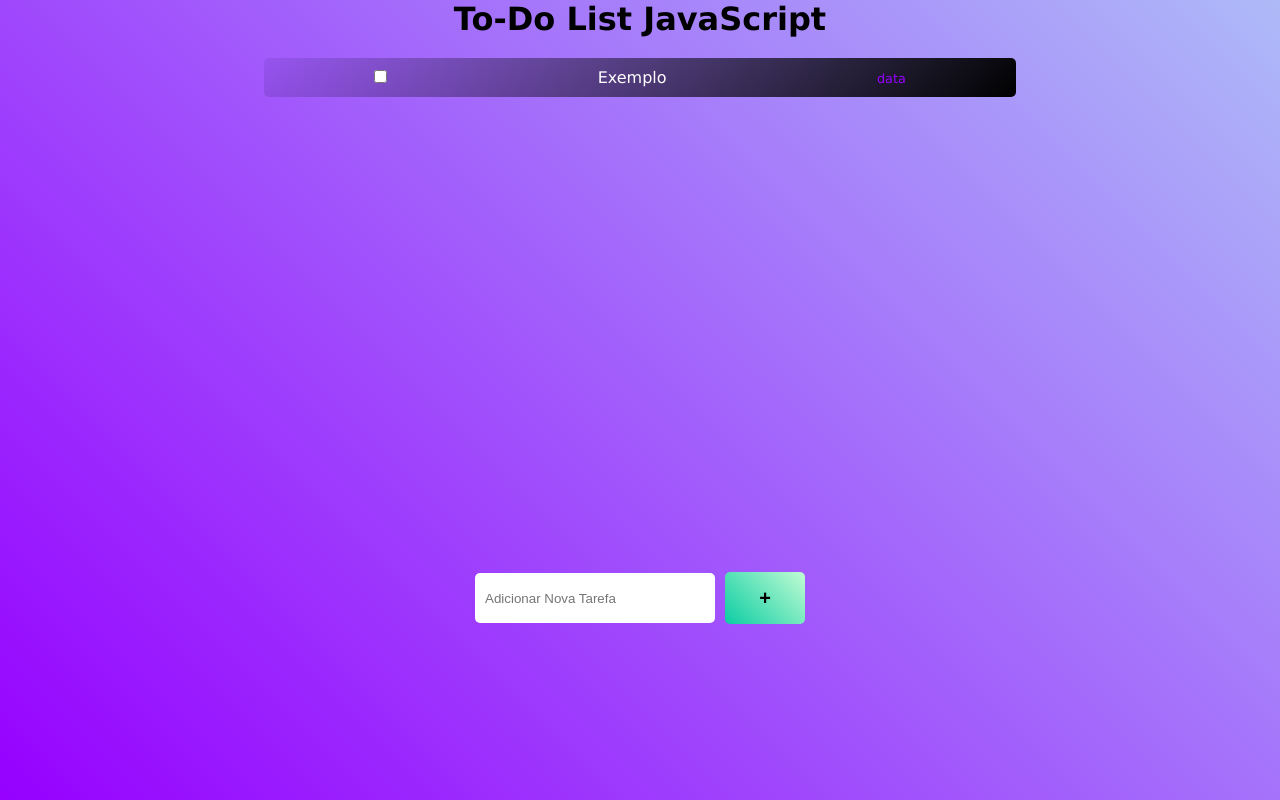
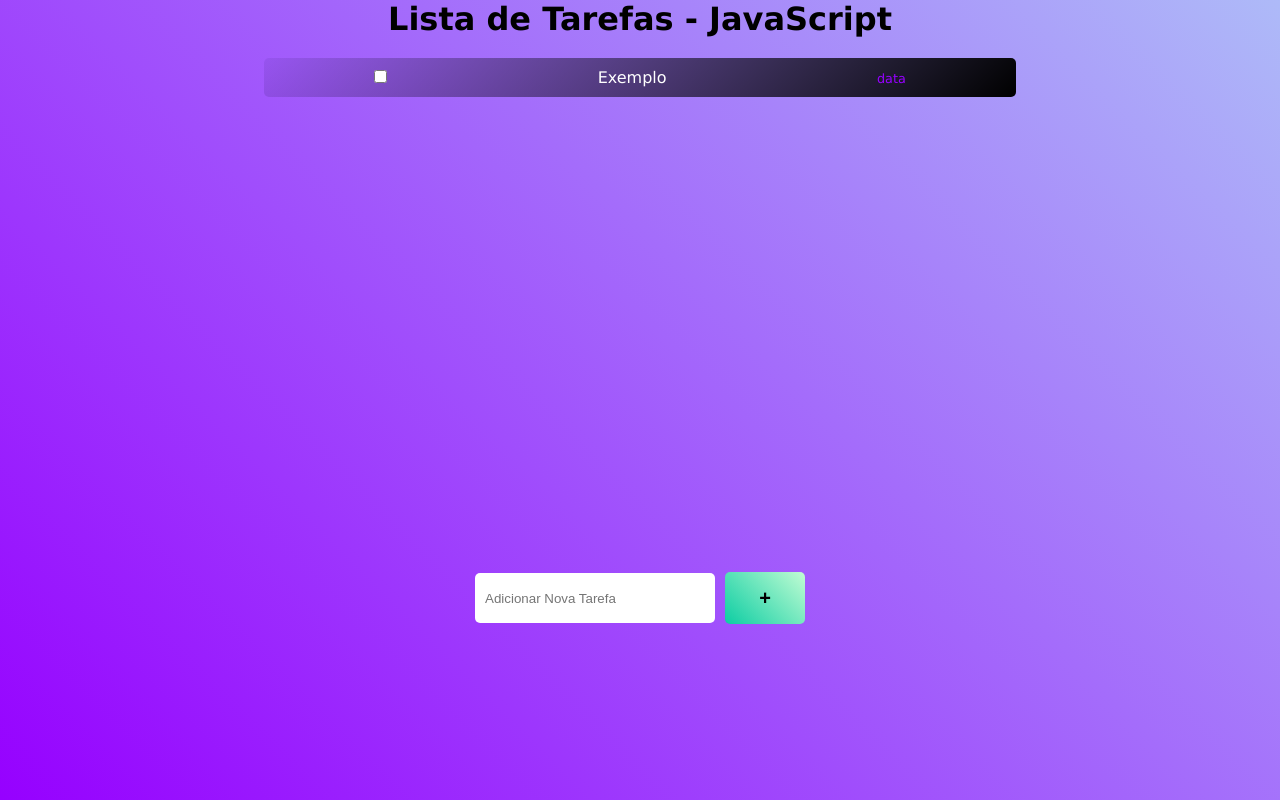
Before and after one commit to pauloSouza-dev/Lista-de-Tarefas-Js, a plain HTML site: page index.html in a window 1280 px wide. Drawn offline with Linux system fonts and the light colour scheme.

Commit message:
modificando o titulo da página

```diff
--- a/index.html
+++ b/index.html
@@ -12,7 +12,7 @@
     <body>
 
         <div id="all">
-            <div id="titulo"><h1>To-Do List JavaScript</h1></div>
+            <div id="titulo"><h1>Lista de Tarefas - JavaScript</h1></div>
 
             <div id="lista">
                 <div class="tarefa">
```
